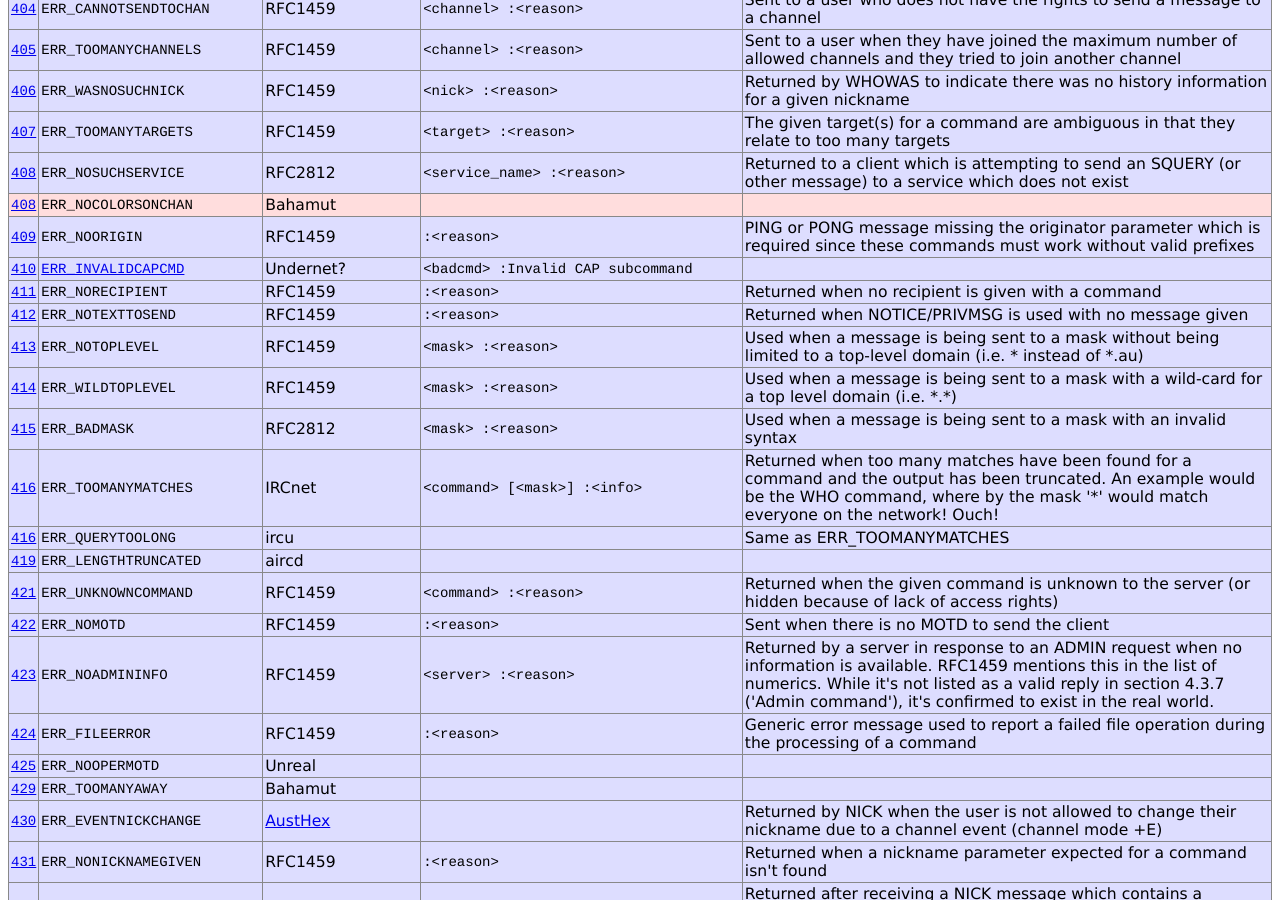
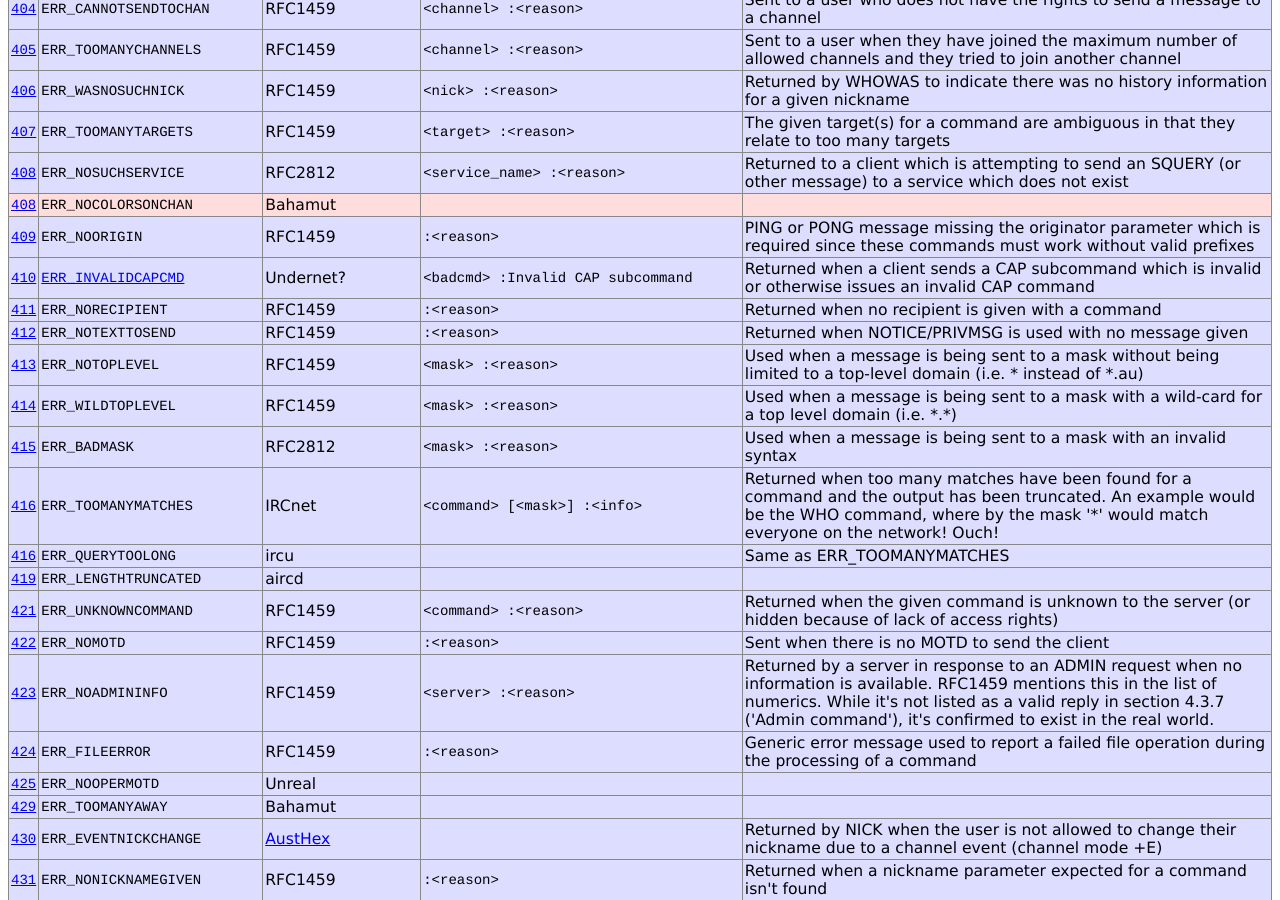
Before and after one commit to ircdocs/irc-defs, a Jekyll site: the page built from defs/ircnumerics.html, in a window 1280 px wide and 900 px high, scrolled down 8505 px. Built offline with Jekyll 4.4.1, drawn with Linux system fonts in a browser that asks for light colours.

Commit message:
ircnumerics: Add comment to 410

```diff
--- a/_data/ircnumerics.yaml
+++ b/_data/ircnumerics.yaml
@@ -2047,6 +2047,9 @@ values:
         origin: Undernet?
         information: "http://ircv3.net/specs/core/capability-negotiation-3.1.html"
         format: "<badcmd> :Invalid CAP subcommand"
+        comment: >
+            Returned when a client sends a CAP subcommand which is invalid
+            or otherwise issues an invalid CAP command
 
     -
         name: ERR_NORECIPIENT
```
